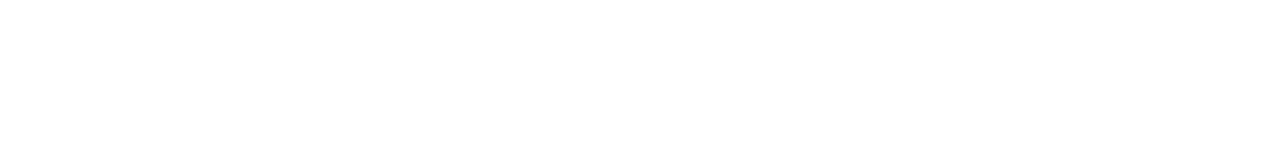
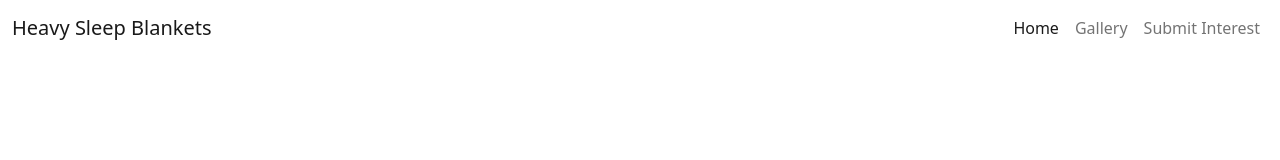
Before and after one commit to Ruddockc/heavy-sleep-blankets, a plain HTML site: page index.html in a window 1280 px wide. Drawn offline with nearby package versions, Linux system fonts and the light colour scheme.

Commit message:
added header code

```diff
--- a/index.html
+++ b/index.html
@@ -4,16 +4,54 @@
     <meta charset="UTF-8">
     <meta name="viewport" content="width=device-width, initial-scale=1.0">
     <title>Heavy Sleep Blankets</title>
+    <!-- Bootstraap 5.2.1 CSS only -->
+    <link href="https://cdn.jsdelivr.net/npm/bootstrap@5.2.1/dist/css/bootstrap.min.css" rel="stylesheet" integrity="sha384-iYQeCzEYFbKjA/T2uDLTpkwGzCiq6soy8tYaI1GyVh/UjpbCx/TYkiZhlZB6+fzT" crossorigin="anonymous">
+    <script src="https://kit.fontawesome.com/12ef280c55.js" crossorigin="anonymous"></script>
+    <link rel="stylesheet" href="assets/css/style.css" type="text/css">
 </head>
 
 <body>
+        <!-- ========== Header and Navigation Section ========== -->
+        <!-- ========== Sourced from Bootstrap Library ========== -->
     <header>
+        <nav class="navbar navbar-expand-lg">
+            <div class="container-fluid" id="back-to-top">
+                <a class="navbar-brand logo" href="index.html">Heavy Sleep Blankets</a>
+                <button class="navbar-toggler custom-toggler" type="button" data-bs-toggle="collapse" data-bs-target="#navbarNav" aria-controls="navbarNav" aria-expanded="false" aria-label="Toggle navigation">
+                    <span class="navbar-toggler-icon"></span>
+                </button>
+                <div class="collapse navbar-collapse" id="navbarNav">
+                    <ul class="navbar-nav ms-auto text-center">
+                        <li class="nav-item">
+                            <a class="nav-link active" aria-current="page" href="index.html">Home</a>
+                        </li>
+                        <li class="nav-item">
+                            <a class="nav-link" href="gallery.html" aria-label="Go to the property details page (opens in same tab)">Gallery</a>
+                        </li>
+                        <li class="nav-item">
+                            <a class="nav-link" href="submit-interest.html" aria-label="Go to the location page (opens in same tab)">Submit Interest</a>
+                        </li>
+                    </ul>
+                </div>
+            </div>
+        </nav>
 
     </header>
 
+    <section>
+
+    </section>
+    <section>
+
+    </section>
+    <section>
+
+    </section>
+
     <footer>
-
     </footer>
 
+    <!-- Bootstrap 5.2.1 JavaScript Bundle with Popper -->
+    <script src="https://cdn.jsdelivr.net/npm/bootstrap@5.2.1/dist/js/bootstrap.bundle.min.js" integrity="sha384-u1OknCvxWvY5kfmNBILK2hRnQC3Pr17a+RTT6rIHI7NnikvbZlHgTPOOmMi466C8" crossorigin="anonymous"></script>
 </body>
 </html>
```
